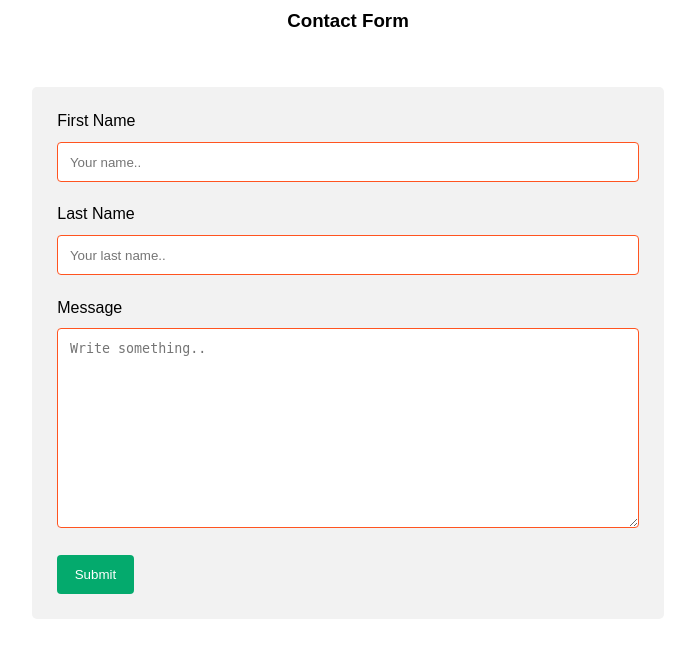
After one commit to Alihh961/projet-final, a PHP site: page /contact.html in a window 1280 px wide. The commit adds this page. Shown: the top 658 px of the page, without its empty margins (292-987 px from the left). Run offline with PHP 8.4, Linux system fonts and the light colour scheme.

Commit message:
adding contact page

```diff
--- /dev/null
+++ b/contact.html
@@ -0,0 +1,78 @@
+<!DOCTYPE html>
+<html>
+<head>
+<meta name="viewport" content="width=device-width, initial-scale=1">
+<!-- <link rel="stylesheet" href="style/style.css"> -->
+
+<style>
+body {font-family: Arial, Helvetica, sans-serif;}
+* {box-sizing: border-box;}
+
+input[type=text], select, textarea {
+  width: 100%;
+  padding: 2%;
+  border: 1px solid rgba(255, 84, 32, 1);
+  border-radius: 4px;
+  box-sizing: border-box;
+  margin-top: 2%;
+  margin-bottom: 4%;
+  resize: vertical;
+}
+
+input[type=submit] {
+  background-color: #04AA6D;
+  color: white;
+  padding: 2% 3%;
+  border: none;
+  border-radius: 4px;
+  cursor: pointer;
+}
+
+input[type=submit]:hover {
+  background-color: #45a049;
+}
+
+.container {
+  border-radius: 5px;
+  background-color: #f2f2f2;
+  padding: 2%;
+  width:50%;
+  margin: 55px auto;
+
+}
+
+h3{
+    margin: 10px auto;
+    display: block;
+    width: fit-content;
+}
+</style>
+</head>
+<body>
+
+<h3>Contact Form</h3>
+
+<div class="container">
+  <form action="/action_page.php">
+    <label for="fname">First Name</label>
+    <input type="text" id="fname" name="firstname" placeholder="Your name..">
+
+    <label for="lname">Last Name</label>
+    <input type="text" id="lname" name="lastname" placeholder="Your last name..">
+
+    <!-- <label for="country">Country</label>
+    <select id="country" name="country">
+      <option value="australia">Australia</option>
+      <option value="canada">Canada</option>
+      <option value="usa">USA</option>
+    </select> -->
+
+    <label for="subject">Message</label>
+    <textarea id="subject" name="subject" placeholder="Write something.." style="height:200px"></textarea>
+
+    <input type="submit" value="Submit">
+  </form>
+</div>
+
+</body>
+</html>
--- a/style/style.css
+++ b/style/style.css
@@ -778,3 +778,7 @@ img[alt="Logo-footer"] {
   position: absolute;
   right: 0%;
 }
+
+
+
+/** Contact Page **/
```
